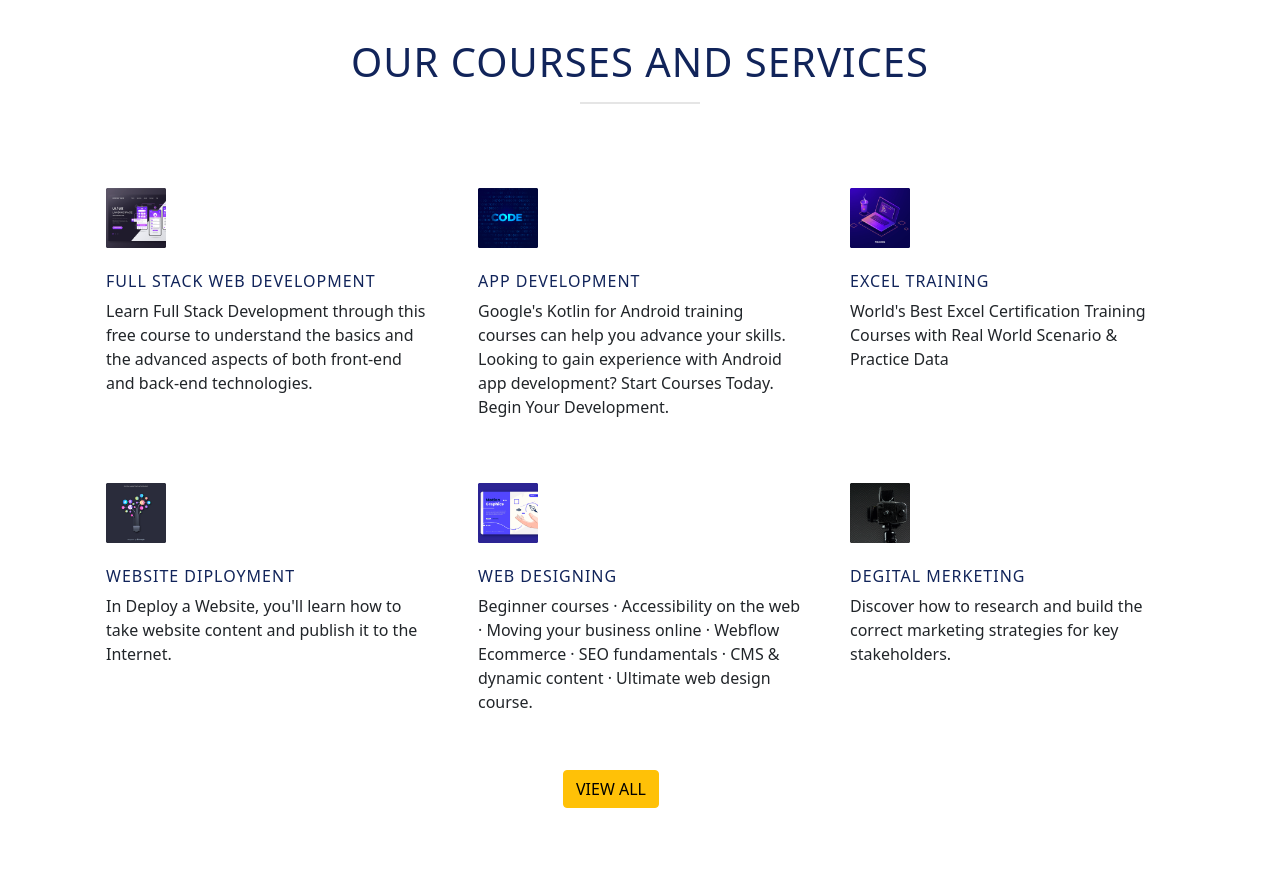
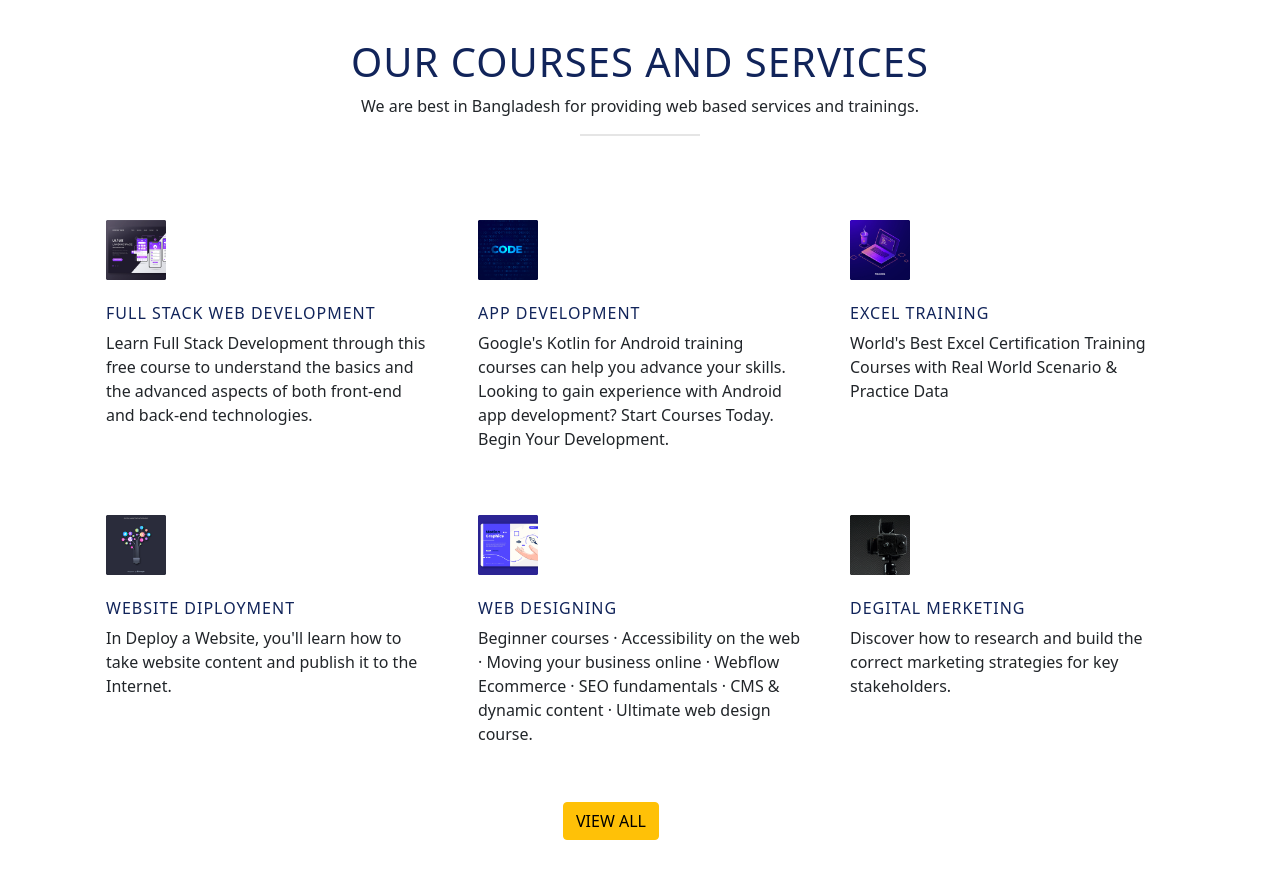
Before and after one commit to HussainDev1/Al-khushi-jameia, a plain HTML site: page index.html in a window 1280 px wide. Shown: the part 1062-1940 px from the top of the page. Drawn offline with nearby package versions, Linux system fonts and the light colour scheme.

Commit message:
paragraph added in course

```diff
--- a/index.html
+++ b/index.html
@@ -103,6 +103,7 @@
             <div class="row">
                 <div class="col-12 section-intro">
                     <h1>Our Courses and Services</h1>
+                    <p>We are best in Bangladesh for providing web based services and trainings.</p>
                     <div class="hline"></div>
                 </div>
             </div>
```
